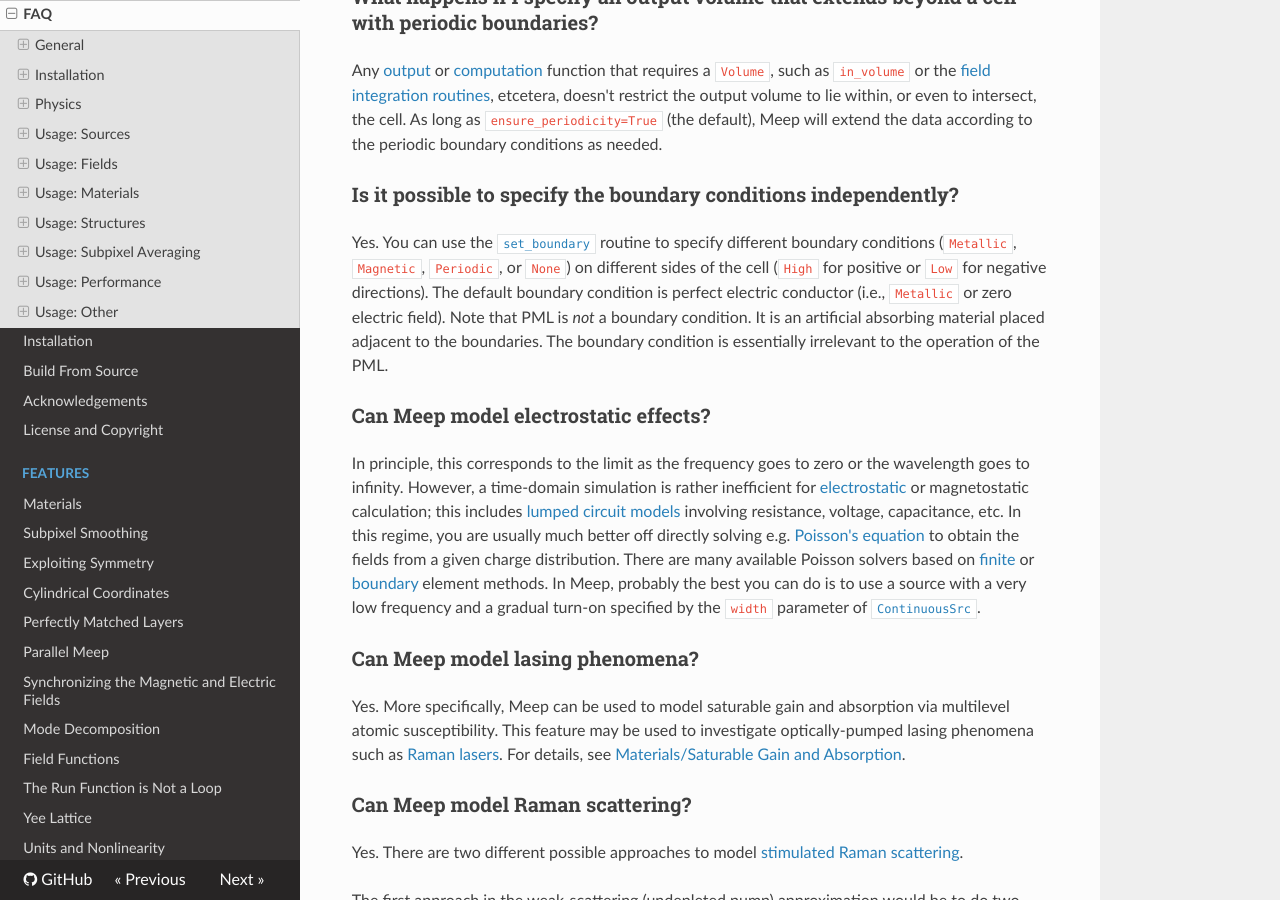
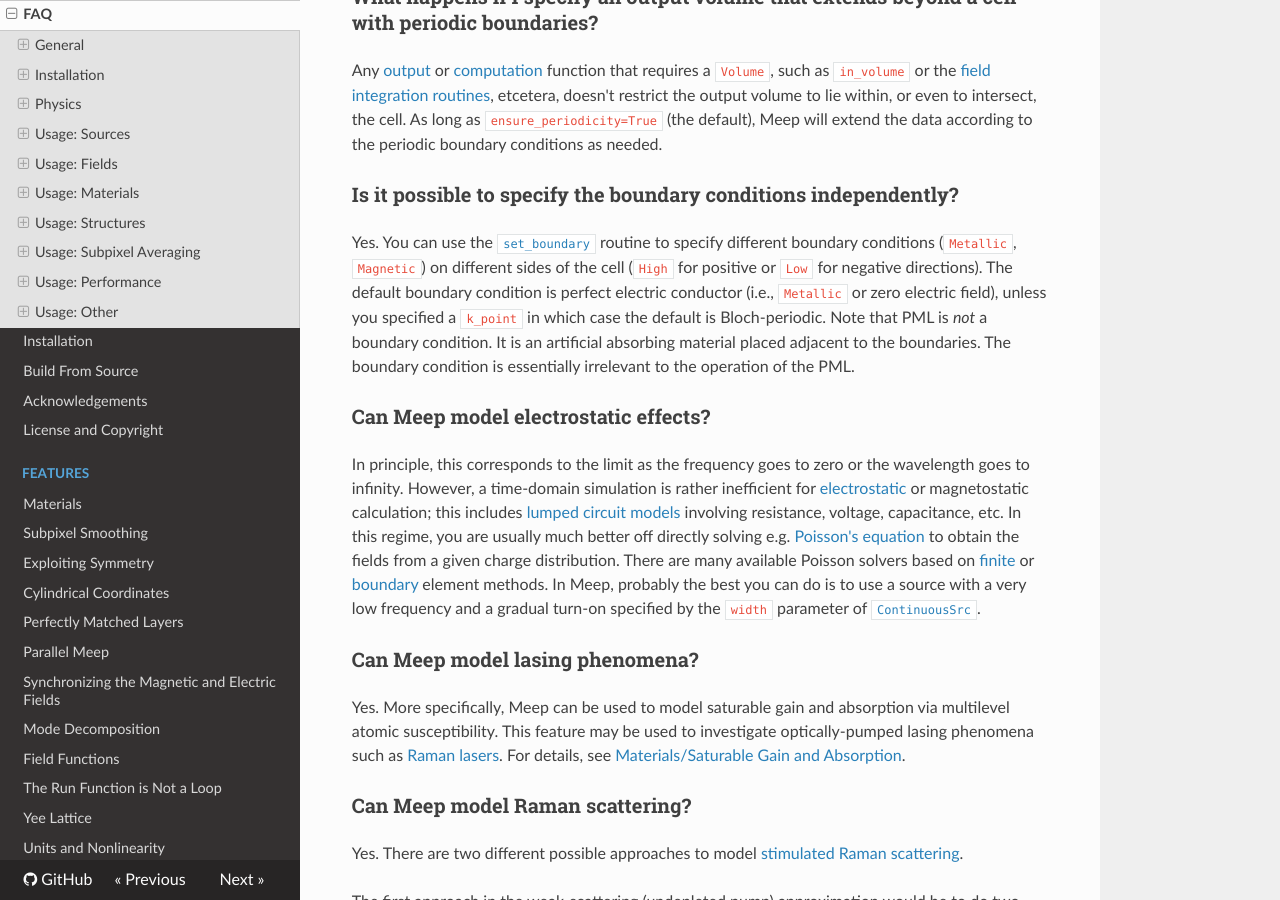
Before and after one commit to NanoComp/meep, an MkDocs documentation site: the page built from doc/docs/FAQ.md, in a window 1280 px wide and 900 px high, scrolled down 23843 px. Built offline with MkDocs 1.6.1, drawn with Linux system fonts in a browser that asks for light colours; nearby versions of some CDN libraries; formulas are drawn with MathJax 3; old or Windows-style settings are respelled for this version of MkDocs.

Commit message:
Update FAQ.md

```diff
--- a/doc/docs/FAQ.md
+++ b/doc/docs/FAQ.md
@@ -413,7 +413,7 @@
 
 ### Is it possible to specify the boundary conditions independently?
 
-Yes. You can use the [`set_boundary`](Python_User_Interface.md#field-computations) routine to specify different boundary conditions (`Metallic`, `Magnetic`, `Periodic`, or `None`) on different sides of the cell (`High` for positive or `Low` for negative directions). The default boundary condition is perfect electric conductor (i.e., `Metallic` or zero electric field). Note that PML is *not* a boundary condition. It is an artificial absorbing material placed adjacent to the boundaries. The boundary condition is essentially irrelevant to the operation of the PML.
+Yes. You can use the [`set_boundary`](Python_User_Interface.md#field-computations) routine to specify different boundary conditions (`Metallic`, `Magnetic`) on different sides of the cell (`High` for positive or `Low` for negative directions). The default boundary condition is perfect electric conductor (i.e., `Metallic` or zero electric field), unless you specified a `k_point` in which case the default is Bloch-periodic. Note that PML is *not* a boundary condition. It is an artificial absorbing material placed adjacent to the boundaries. The boundary condition is essentially irrelevant to the operation of the PML.
 
 ### Can Meep model electrostatic effects?
 
```
